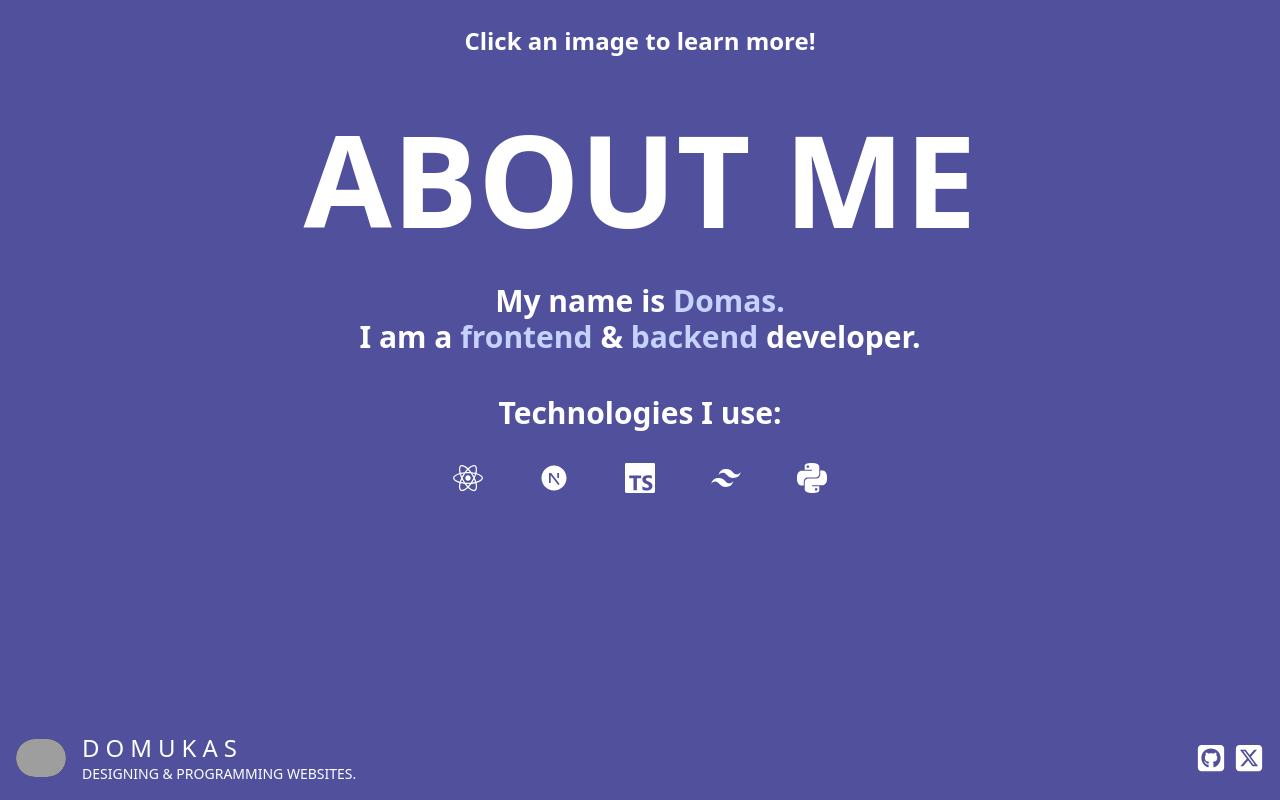
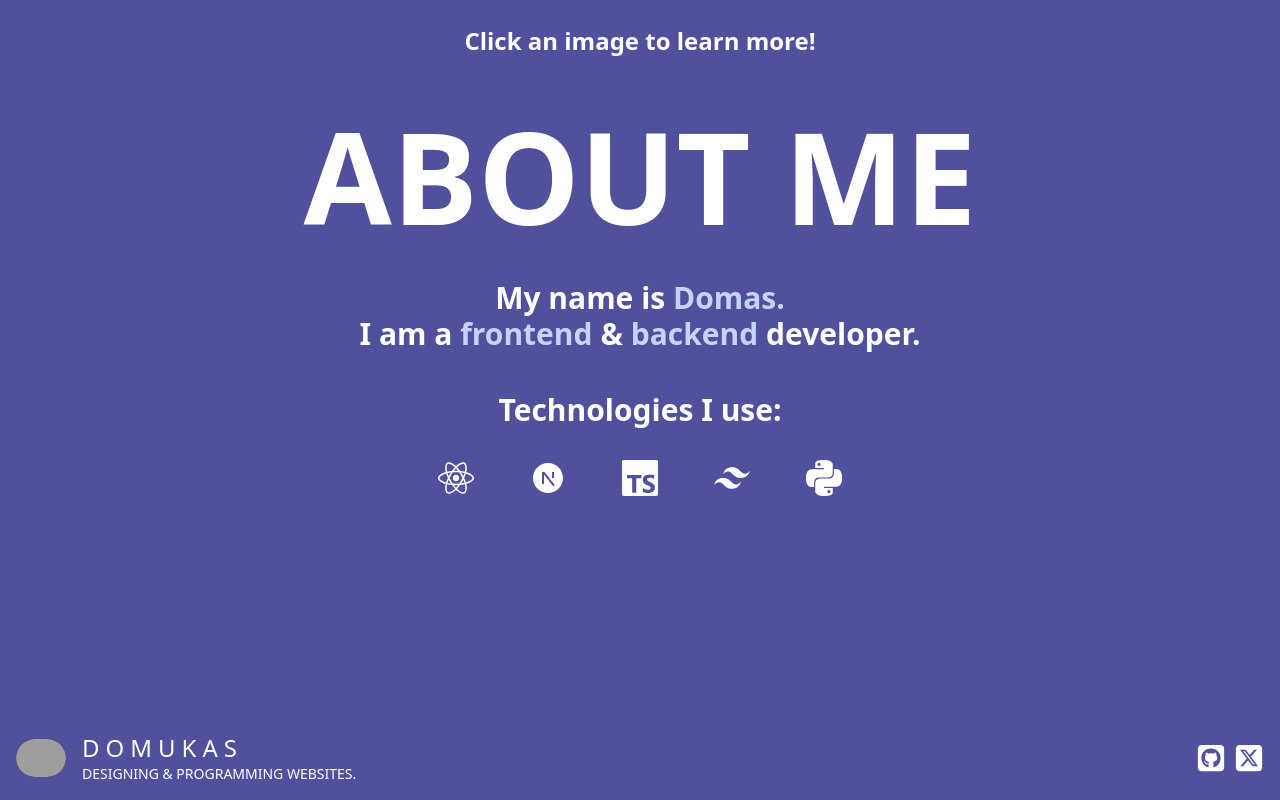
Before and after one commit to Domukas1337/portfolio-page, a Next.js app: page / in a window 1280 px wide. Shown: the part 1684-2484 px from the top of the page. Built offline with nearby package versions, Linux system fonts and the light colour scheme; grey boxes are pictures that could not be loaded; a web font is replaced by a local one.

Commit message:
small change

```diff
--- a/app/page.tsx
+++ b/app/page.tsx
@@ -99,7 +99,7 @@ export default function Home() {
           </div>
           <div className="flex flex-col gap-2">
             <p className="text-3xl font-bold">Technologies I use:</p>
-            <div className="flex flex-row gap-2 justify-center text-3xl">
+            <div className="flex flex-row gap-2 justify-center text-2xl sm:text-3xl md:text-4xl">
               <ProgramingLanguageIcon link="https://react.dev/" color="cyan">
                 <FaReact />
               </ProgramingLanguageIcon>
```
